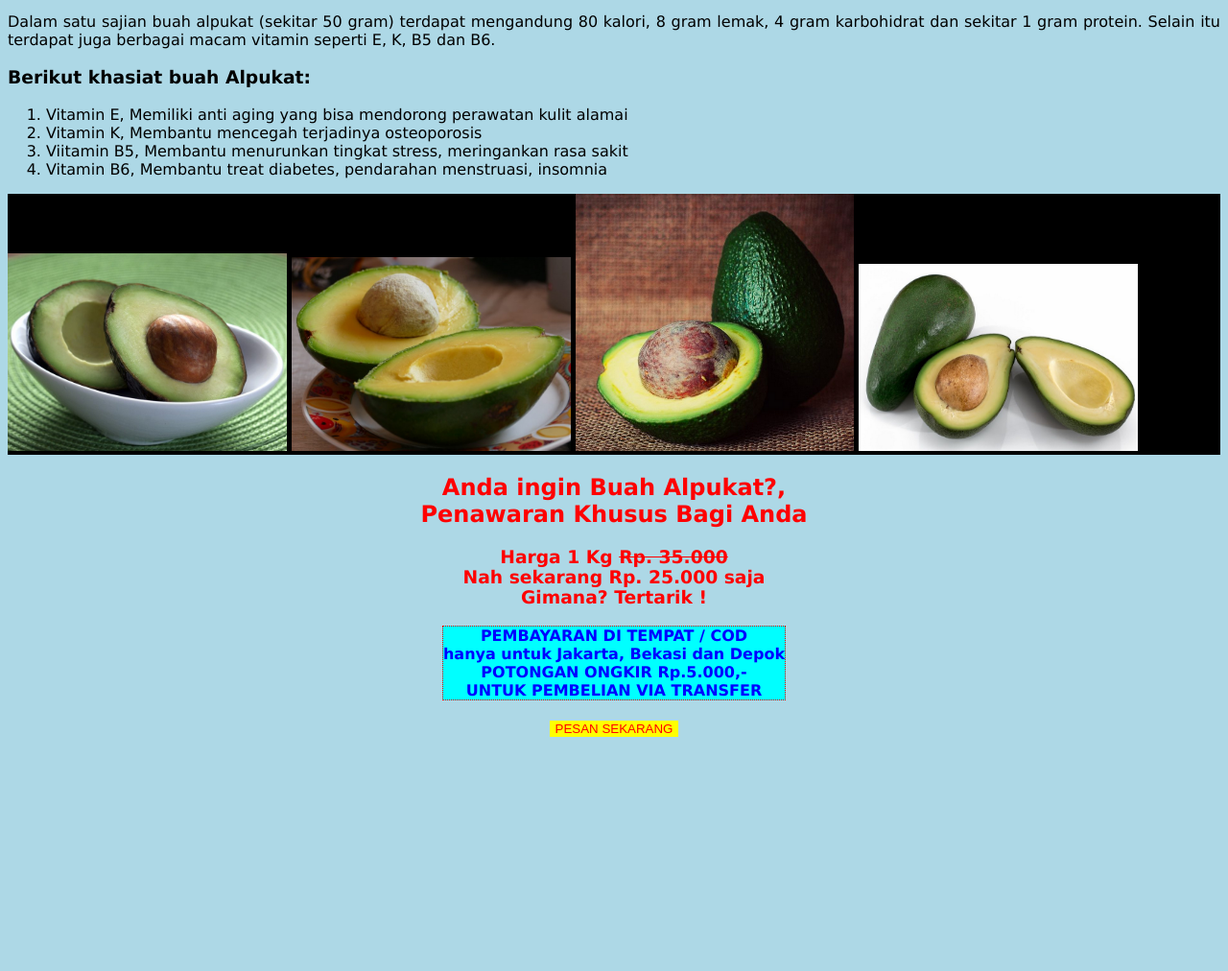
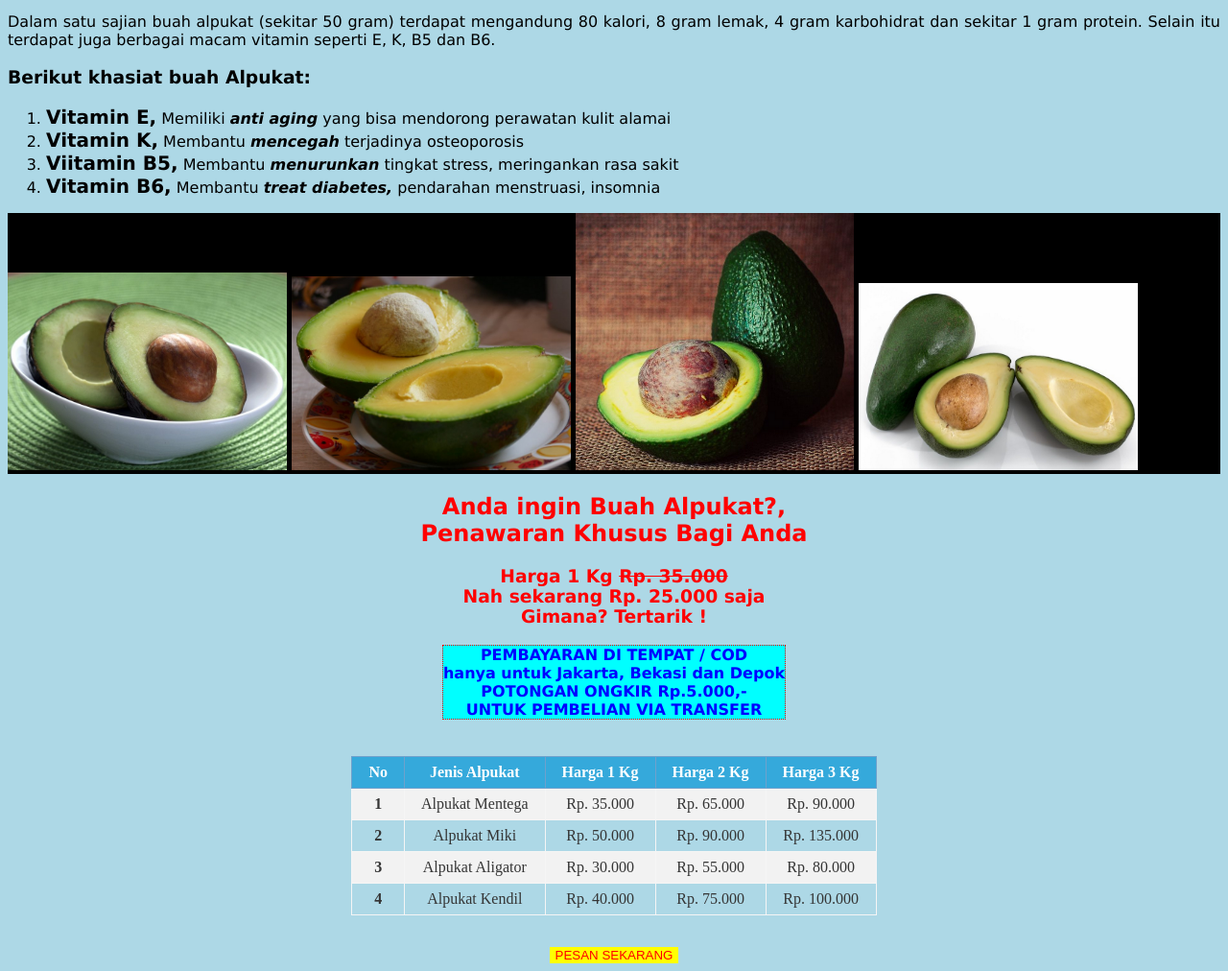
Before and after one commit to Paridatanjung/Pemweb01, a plain HTML site: page P6_ParidaRistianiTanjung_TI13/alpukat.html in a window 1280 px wide. Shown: the part 1511-2523 px from the top of the page at 96% size. Before the commit the page ends 2287 px from the top, so only its background shows below. Drawn offline with Linux system fonts and the light colour scheme.

Commit message:
Update alpukat.html

```diff
--- a/P6_ParidaRistianiTanjung_TI13/alpukat.html
+++ b/P6_ParidaRistianiTanjung_TI13/alpukat.html
@@ -1,48 +1,57 @@
 <!DOCTYPE html>
 <html lang="ID">
-
     <head>
         <title>Alpukat</title>
         <meta name="description" content="khasiat alpukat">
         <style>
-        body {
+            body{
                 background-color: lightblue;
                 font-family: 'Lucida Sans', 'Lucida Sans Regular', 'Lucida Grande', 'Lucida Sans Unicode', Geneva, Verdana, sans-serif;
             }
 
-        h1 {
+            h1{
                 text-align: center;
                 color: blueviolet;
             }
 
-        p {
+            p{
                 text-align: justify;
                 width: fit-content;
             }
 
-        .center {
+            .center{
                 width: 50%;
                 display: block;
                 margin-left: auto;
                 margin-right: auto;
             }
 
-        .foto {
+            .foto{
                 background-color: black;
             }
 
-        .foto img {
+            .foto img{
                 width: 23%;
             }
 
-        .cod {
+            .a1 {
+                font-weight: bold;
+                font-size: 20px;
+            }
+
+            .a2 {
+                font-weight: bold;
+                font-style: italic;
+            }
+
+            .cod{
                 margin: auto;
                 width: 80%;
                 margin-left: auto;
                 margin-right: auto;
             }
 
-        .cod p {
+            .cod p{
                 background-color: aqua;
                 border: 1px dotted red;
                 text-align: center;
@@ -51,33 +60,63 @@
                 margin: 0 auto;
             }
 
-        .promo {
+            .tabell{
+                text-align: center;
+                margin-bottom: 12px;
+                font-family: 'Times New Roman', Times, serif;
+            }
+
+            .tabell table{
+                border-collapse: collapse;
+                position: relative;
+                margin: auto;
+                color: black;
+            }
+
+            .tabell table th,
+            table td{
+                border: 1px solid #f5f5f5;
+                padding: 7px 17px;
+            }
+
+            .tabell thead th{
+                background-color: #35a9db;
+                color: #fff;
+                border-color: #6ea1cc;
+            }
+
+            .tabell tbody td{
+                color: #353535;
+            }
+
+            .tabell tbody tr:nth-child(odd) td{
+                background-color: #f2f2f2;
+            }
+            .promo{
                 color: red;
                 text-align: center;
             }
 
-        button {
-            background-color: yellow;
+            button{
+                background-color: yellow ;
                 color: red;
                 border: 0;
             }
 
-        #tombol {
+            #tombol{
                 text-align: center;
             }
         </style>
     </head>
-
     <body>
         <h1>Alpukat Buah Nikmat Kaya Manfaat</h1>
-    <img src="images/alpukat.jpg" class="center" alt="buah alpukat" />
+        <img src="images/alpukat.jpg" class="center" alt="buah alpukat"/>
         <p>
             Alpukat merupakan jenis buah yang memiliki kandungan lemak tinggi,
             sekitar 20 kali lebih tinggi dibanding buah-buahan lain.
             Nama latin tanaman alpukat adalah Persea americana, diyakini berasal dari Amerika Tengah.
             Buah ini dikenalkan ke Indonesia oleh Hindia Belanda sekitar tahun 1920-1930.
-        Belanda saat itu membawa alpukat ke Indonesia untuk memenuhi kebutuhan lemak masyarakat yang tinggal di
-        pegunungan.
+            Belanda saat itu membawa alpukat ke Indonesia untuk memenuhi kebutuhan lemak masyarakat yang tinggal di pegunungan.
         </p>
         <p>
             Di Indonesia, tanaman alpukat masih merupakan tanaman pekarangan, belum
@@ -87,16 +126,14 @@
         <p>
             Pohon Alpukat, dengan batang mencapai tinggi 20 m dengan daun sepanjang 12 hingga 25 cm.
             Bunganya tersembunyi dengan warna hijau kekuningan dan ukuran 5 hingga 10 milimeter.
-        Ukurannya bervariasi dari 7 hingga 20 sentimeter, dengan massa 100 hingga 1000 gram; biji yang besar, 5 hingga
-        6,4 sentimeter.
+            Ukurannya bervariasi dari 7 hingga 20 sentimeter, dengan massa 100 hingga 1000 gram; biji yang besar, 5 hingga 6,4 sentimeter.
         </p>
-    <img src="images/jusalpukat.png" class="center" alt="jus alpukat" />
+        <img src="images/jusalpukat.png" class="center" alt="jus alpukat"/>
+
         <p>
-
 Jus alpukat termasuk salah satu minuman yang banyak digemari.
             Buah hijau satu ini memang dikenal lezat dan sehat.
-        Dilansir dari medicalnewstoday.com, alpukat mengandung berbagai jenis vitamin, asam folat, magnesium, hingga
-        potassium.
+            Dilansir dari medicalnewstoday.com, alpukat mengandung berbagai jenis vitamin, asam folat, magnesium, hingga potassium.
              Alpukat juga cocok dikonsumsi saat diet karena nggak bikin gendut
         </p>
         <p>
@@ -106,12 +143,12 @@
         <p>
             <h3>Berikut khasiat buah Alpukat:</h3>
             <ol>
-        <li>Vitamin E, Memiliki anti aging yang bisa mendorong
+                <li><span class="a1">Vitamin E,</span> Memiliki <span class="a2">anti aging</span> yang bisa mendorong
                     perawatan kulit alamai
                 </li>
-        <li>Vitamin K, Membantu mencegah terjadinya osteoporosis</li>
-        <li>Viitamin B5, Membantu menurunkan tingkat stress, meringankan rasa sakit</li>
-        <li>Vitamin B6, Membantu treat diabetes, pendarahan menstruasi,
+                <li><span class="a1">Vitamin K,</span> Membantu <span class="a2">mencegah</span> terjadinya osteoporosis</li>
+                <li><span class="a1">Viitamin B5,</span> Membantu <span class="a2">menurunkan</span> tingkat stress, meringankan rasa sakit</li>
+                <li><span class="a1">Vitamin B6,</span> Membantu <span class="a2">treat diabetes,</span> pendarahan menstruasi,
                     insomnia
                 </li>
             </ol>
@@ -120,32 +157,73 @@
 
         <div class="foto">
 
-        <img src="images/alpukat_miki.png" alt="alpukat miki" />
-        <img src="images/alpukat_mentega.png" alt="alpukat mentega" />
-        <img src="images/alpukat_kendil.png" alt="alpukat kendil" />
-        <img src="images/alpukat_aligator.png" alt="alpukat alpukat_aligator" />
+<img src="images/alpukat_miki.png" alt="alpukat miki"/>
+<img src="images/alpukat_mentega.png" alt="alpukat mentega"/>
+<img src="images/alpukat_kendil.png" alt="alpukat kendil"/>
+<img src="images/alpukat_aligator.png" alt="alpukat alpukat_aligator"/>
 
         </div>
         <div class="promo">
-        <h2>Anda ingin Buah Alpukat?, <br />Penawaran Khusus Bagi Anda </h2>
+            <h2>Anda ingin Buah Alpukat?, <br/>Penawaran Khusus Bagi Anda </h2>
             <h3>
                 Harga 1 Kg
-            <del>Rp. 35.000</del> <br />Nah sekarang <strong>Rp. 25.000</strong> saja
-            <br />
+                <del>Rp. 35.000</del> <br/>Nah sekarang <strong>Rp. 25.000</strong> saja
+                <br/>
                 Gimana? Tertarik !
             </h3>
         </div>
        <div class="cod">
-        <p>
-            PEMBAYARAN DI TEMPAT / COD <br />hanya untuk Jakarta, Bekasi dan Depok
-            <br />POTONGAN ONGKIR Rp.5.000,- <br />UNTUK PEMBELIAN VIA TRANSFER
+        <p>PEMBAYARAN DI TEMPAT / COD
+            <br/>hanya untuk Jakarta, Bekasi dan Depok
+            <br/>POTONGAN ONGKIR Rp.5.000,-
+            <br/>UNTUK PEMBELIAN VIA TRANSFER
+        </p> <br><br>
+        <div class="tabell">
+                <table>
+                    <thead>
+                        <tr>
+                            <th>No</th>
+                            <th>Jenis Alpukat</th>
+                            <th>Harga 1 Kg</th>
+                            <th>Harga 2 Kg</th>
+                            <th>Harga 3 Kg</th>
+                        </tr>
+                    </thead>
+                    <tbody>
+                        <tr>
+                            <td><strong>1</strong></td>
+                            <td>Alpukat Mentega</td>
+                            <td>Rp. 35.000</td>
+                            <td>Rp. 65.000</td>
+                            <td>Rp. 90.000</td>
+                        </tr>
+                        <tr>
+                            <td><strong>2</strong></td>
+                            <td>Alpukat Miki</td>
+                            <td>Rp. 50.000</td>
+                            <td>Rp. 90.000</td>
+                            <td>Rp. 135.000</td>
+                        </tr>
+                        <tr>
+                            <td><strong>3</strong></td>
+                            <td>Alpukat Aligator</td>
+                            <td>Rp. 30.000</td>
+                            <td>Rp. 55.000</td>
+                            <td>Rp. 80.000</td>
+                        </tr>
+                        <tr>
+                            <td><strong>4</strong></td>
+                            <td>Alpukat Kendil</td>
+                            <td>Rp. 40.000</td>
+                            <td>Rp. 75.000</td>
+                            <td>Rp. 100.000</td>
+                        </tr>
+                    </tbody>
+                </table>
                 </div>
-    <br />
+       <br/>
        <div id="tombol">
             <button>PESAN SEKARANG</button>
        </div>
-
-
 </body>
-
 </html>
```
Lines whose indentation alone changed are shown as unchanged.
